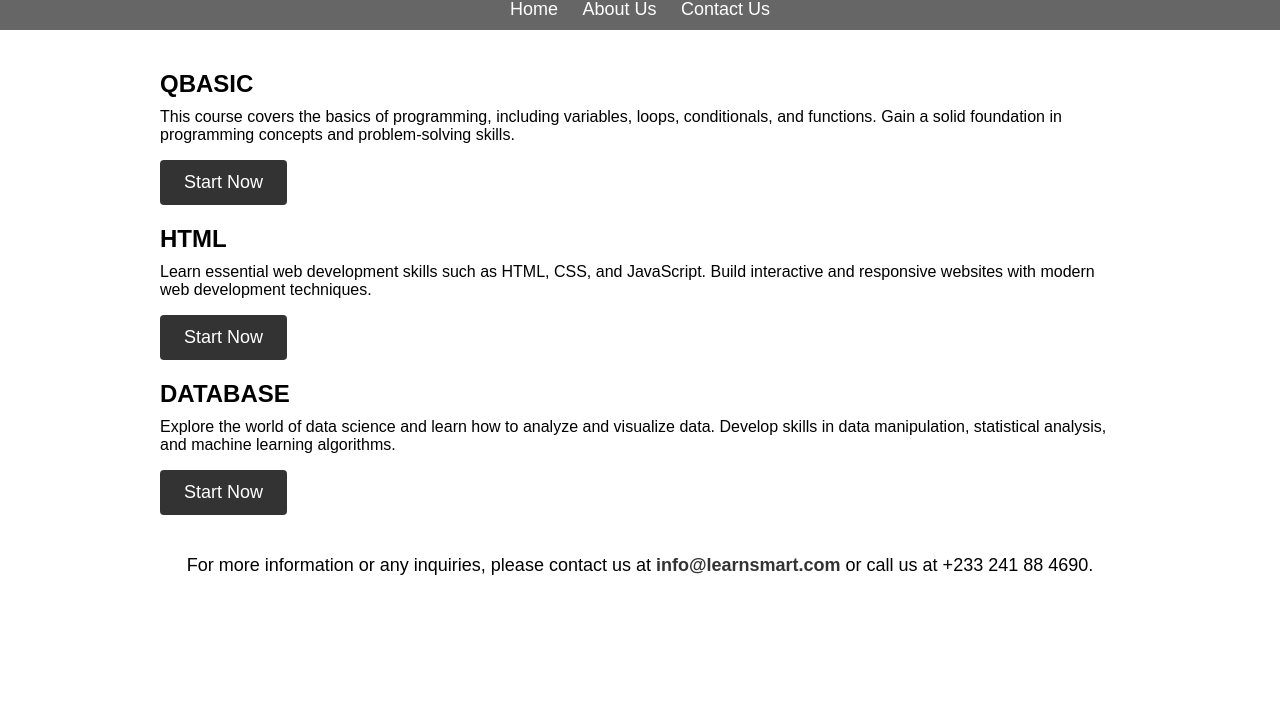
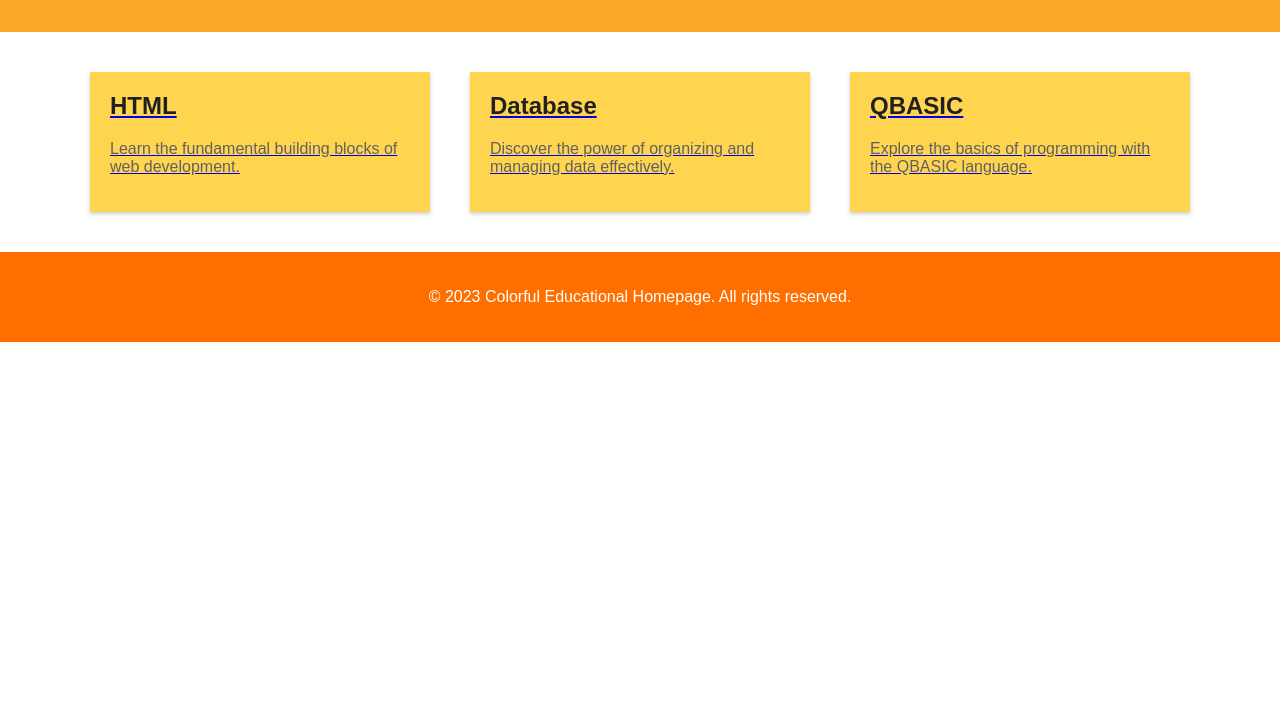
Before and after one commit to dorgbefu/shs1, a plain HTML site: page index.html in a window 1280 px wide. Shown: the part 88-800 px from the top of the page. Drawn offline with Linux system fonts and the light colour scheme.

Commit message:
Update index.html

```diff
--- a/index.html
+++ b/index.html
@@ -1,127 +1,95 @@
 <!DOCTYPE html>
-<html lang="en">
+<html>
 <head>
-  <meta charset="UTF-8">
-  <meta name="viewport" content="width=device-width, initial-scale=1.0">
-  <title>Learn Smart</title>
     <style>
-    /* CSS Styles */
         body {
-      font-family: Arial, sans-serif;
             margin: 0;
             padding: 0;
+            font-family: Arial, sans-serif;
         }
 
+        /* Header styles */
         header {
-      background-color: #333;
-      color: #fff;
+            background-color: #F9A825;
             padding: 20px;
             text-align: center;
+            color: #FFFFFF;
         }
 
-    h1 {
-      margin: 0;
-      font-size: 32px;
-    }
-
-    nav {
-      background-color: #666;
-      color: #fff;
-      padding: 10px;
-      text-align: center;
-    }
-
-    nav a {
-      color: #fff;
-      text-decoration: none;
-      margin: 0 10px;
-      font-size: 18px;
-    }
-
-    .container {
-      max-width: 960px;
-      margin: 20px auto;
+        /* Main content styles */
+        .main-content {
+            display: flex;
+            flex-wrap: wrap;
+            justify-content: center;
             padding: 20px;
         }
 
-    .course {
-      margin-bottom: 20px;
+        .card {
+            width: 300px;
+            margin: 20px;
+            padding: 20px;
+            background-color: #FFD54F;
+            box-shadow: 0 2px 4px rgba(0, 0, 0, 0.2);
         }
 
-    .course h2 {
-      margin: 0;
+        .card h2 {
+            color: #212121;
             font-size: 24px;
+            margin-top: 0;
         }
 
-    .course p {
-      margin-top: 10px;
+        .card p {
+            color: #616161;
             font-size: 16px;
         }
 
-    .contact {
-      text-align: center;
-      margin-top: 40px;
+        /* Responsive styles */
+        @media (max-width: 768px) {
+            .card {
+                width: 100%;
+                margin: 20px 0;
+            }
         }
 
-    .contact p {
-      font-size: 18px;
-    }
-
-    .contact a {
-      color: #333;
-      text-decoration: none;
-      font-weight: bold;
-    }
-
-    .cta-button {
-      display: inline-block;
-      padding: 12px 24px;
-      background-color: #333;
-      color: #fff;
-      text-decoration: none;
-      font-size: 18px;
-      border-radius: 4px;
-      transition: background-color 0.3s ease;
-    }
-
-    .cta-button:hover {
-      background-color: #666;
+        /* Footer styles */
+        footer {
+            background-color: #FF6F00;
+            padding: 20px;
+            text-align: center;
+            color: #FFFFFF;
         }
     </style>
 </head>
 <body>
     <header>
-    <h1>Learn Smart</h1>
+        <h1>Welcome to the Colorful Educational Homepage</h1>
     </header>
 
-  <nav>
-    <a href="index.html">Home</a>
-    <a href="about.html">About Us</a>
-    <a href="contact.html">Contact Us</a>
-  </nav>
-
-  <div class="container">
-    <div class="course">
-      <h2>QBASIC</h2>
-      <p>This course covers the basics of programming, including variables, loops, conditionals, and functions. Gain a solid foundation in programming concepts and problem-solving skills.</p>
-      <a href="qbasic.html" class="cta-button">Start Now</a>
+    <div class="main-content">
+        <div class="card">
+            <a href="ht.html">
+                <h2>HTML</h2>
+                <p>Learn the fundamental building blocks of web development.</p>
+            </a>
         </div>
 
-    <div class="course">
-      <h2>HTML</h2>
-      <p>Learn essential web development skills such as HTML, CSS, and JavaScript. Build interactive and responsive websites with modern web development techniques.</p>
-      <a href="ht.html" class="cta-button">Start Now</a>
+        <div class="card">
+            <a href="ms.html">
+                <h2>Database</h2>
+                <p>Discover the power of organizing and managing data effectively.</p>
+            </a>
         </div>
 
-    <div class="course">
-      <h2>DATABASE</h2>
-      <p>Explore the world of data science and learn how to analyze and visualize data. Develop skills in data manipulation, statistical analysis, and machine learning algorithms.</p>
-      <a href="ms.html" class="cta-button">Start Now</a>
+        <div class="card">
+            <a href="qbasic.html">
+                <h2>QBASIC</h2>
+                <p>Explore the basics of programming with the QBASIC language.</p>
+            </a>
+        </div>
     </div>
 
-    <div class="contact">
-      <p>For more information or any inquiries, please contact us at <a href="mailto:info@learnsmart.com">info@learnsmart.com</a> or call us at +233 241 88 4690.</p>
-    </div>
-  </div>
+    <footer>
+        <p>&copy; 2023 Colorful Educational Homepage. All rights reserved.</p>
+    </footer>
 </body>
 </html>
```
Lines whose indentation alone changed are shown as unchanged.
